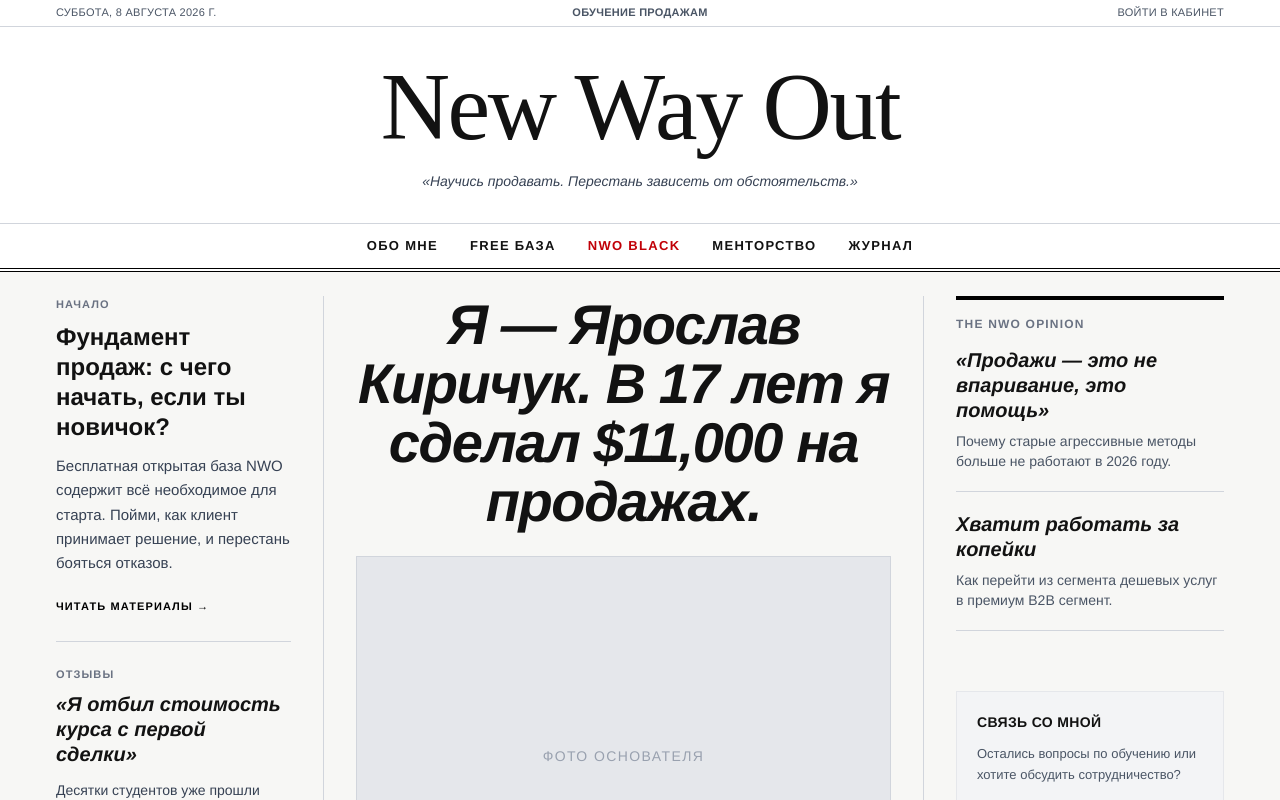
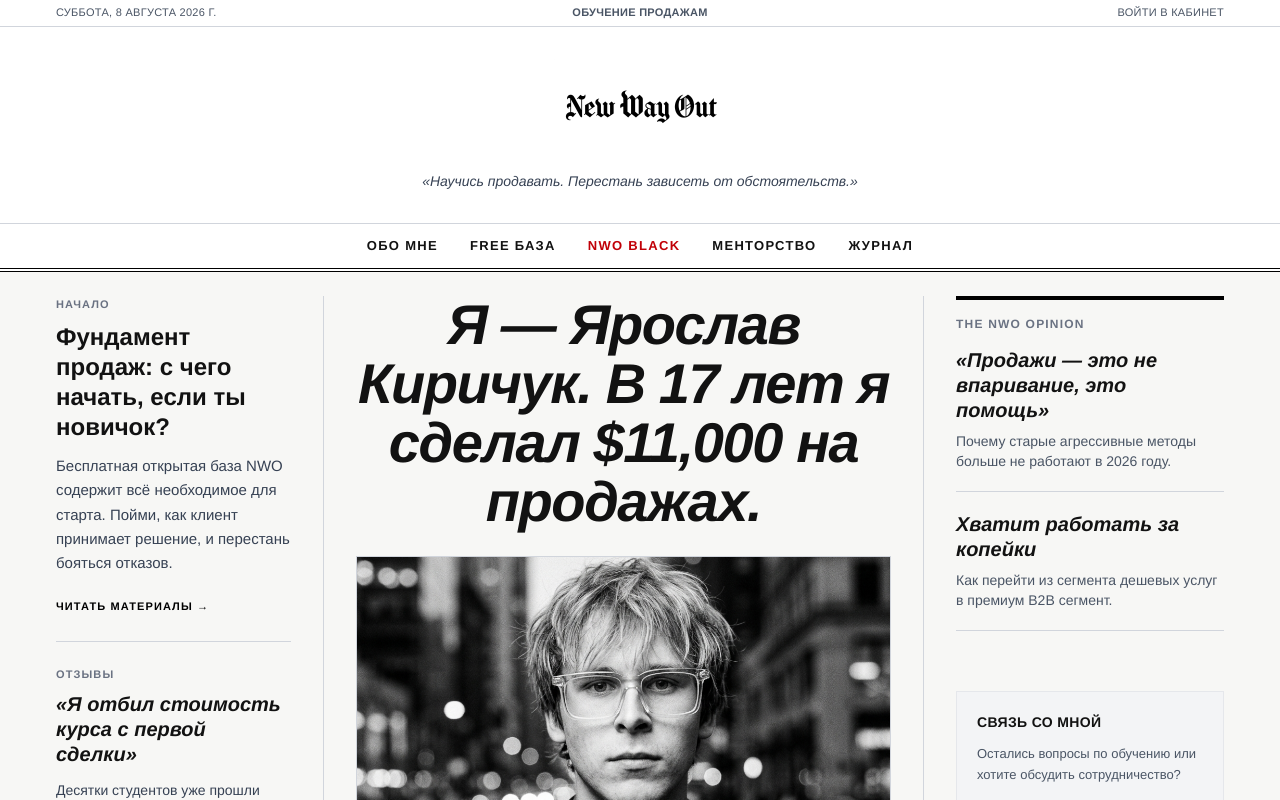
Before and after one commit to yaroslavkiri4ykknifhit-max/NWO, a Next.js app: page / in a window 1280 px wide. Shown: the top 800 px of the page. Built offline with nearby package versions, Linux system fonts and the light colour scheme.

Commit message:
feat: add generated NYT-style logo and founder portrait

```diff
--- a/components/landing-page.tsx
+++ b/components/landing-page.tsx
@@ -30,9 +30,9 @@ export function LandingPage() {
       <header className="bg-white border-b-4 border-double border-black">
         <div className="max-w-[1200px] mx-auto px-4 py-8 flex flex-col items-center">
           <Link href="/">
-            <h1 style={{ fontFamily: "'UnifrakturMaguntia', serif" }} className="text-6xl md:text-8xl tracking-tight text-center mb-4 leading-none font-normal">
-              New Way Out
-            </h1>
+            <div className="flex justify-center mb-4">
+              <img src="/logo-gothic.jpg" alt="New Way Out" className="h-16 md:h-24 object-contain mix-blend-multiply" />
+            </div>
           </Link>
           <div className="flex items-center gap-2 text-sm font-display italic text-gray-700">
             «Научись продавать. Перестань зависеть от обстоятельств.»
@@ -104,7 +104,7 @@ export function LandingPage() {
               </h2>
               <div className="mb-6 flex justify-center">
                 <div className="aspect-[4/3] w-full bg-gray-200 border border-gray-300 relative overflow-hidden flex items-center justify-center">
-                  <span className="text-gray-400 font-ui text-sm tracking-widest uppercase">Фото основателя</span>
+                  <img src="/founder.jpg" alt="Ярослав Киричук" className="object-cover w-full h-full hover:scale-[1.02] transition-transform duration-700" />
                 </div>
               </div>
               <p className="text-[17px] leading-[1.6] text-gray-800 mb-5 first-letter:float-left first-letter:text-6xl first-letter:pr-2 first-letter:font-bold first-letter:mt-[-4px]">
--- /dev/null
+++ b/update-images.js
@@ -0,0 +1,21 @@
+const fs = require('fs');
+const file = '/Users/macbook/.gemini/antigravity/scratch/NWO-mentorship/components/landing-page.tsx';
+let content = fs.readFileSync(file, 'utf8');
+
+// Update Logo
+content = content.replace(
+  /<h1[^>]*>[\s\S]*?New Way Out[\s\S]*?<\/h1>/,
+  `<div className="flex justify-center mb-4">
+              <img src="/logo-gothic.jpg" alt="New Way Out" className="h-16 md:h-24 object-contain mix-blend-multiply" />
+            </div>`
+);
+
+// Update Founder Photo
+content = content.replace(
+  /<div className="aspect-\[4\/3\] w-full bg-gray-200 border border-gray-300 relative overflow-hidden flex items-center justify-center">[\s\S]*?<\/div>/,
+  `<div className="aspect-[4/3] w-full bg-gray-200 border border-gray-300 relative overflow-hidden flex items-center justify-center">
+                  <img src="/founder.jpg" alt="Ярослав Киричук" className="object-cover w-full h-full hover:scale-[1.02] transition-transform duration-700" />
+                </div>`
+);
+
+fs.writeFileSync(file, content, 'utf8');
```
Also changed, not shown: public/founder.jpg (added), public/logo-gothic.jpg (added).
